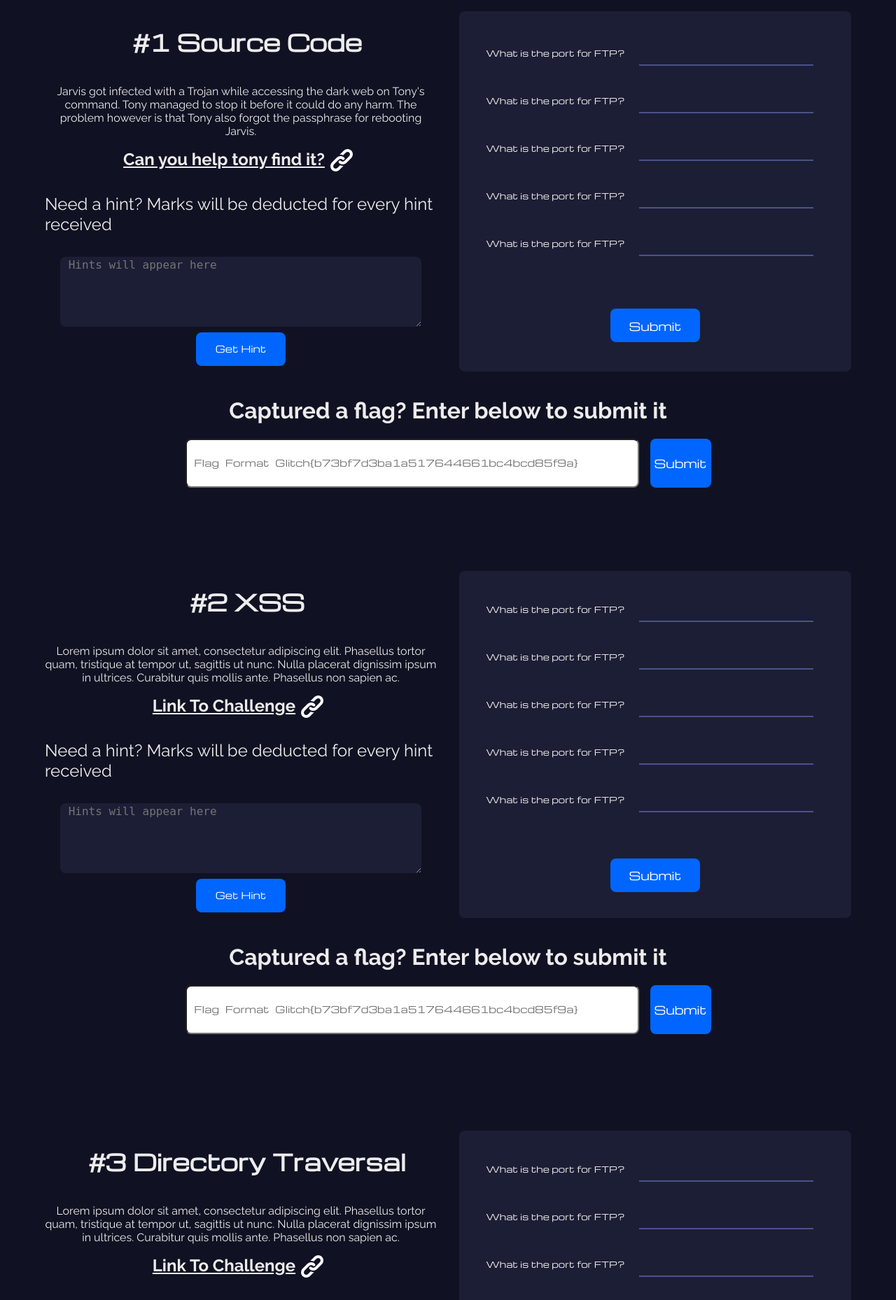
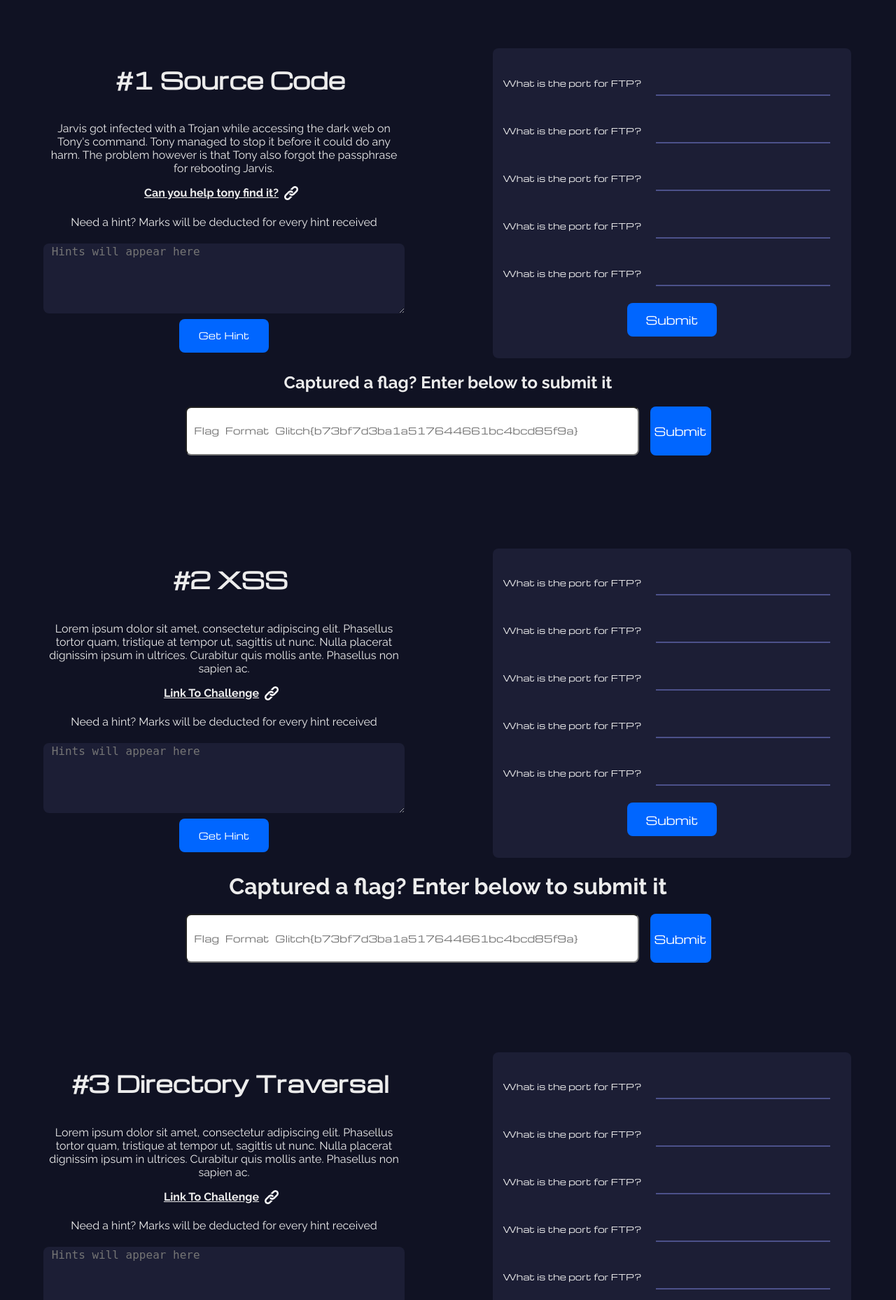
Before and after one commit to Mys7erio/Glitch-Xactitude2023, a PHP site: page / in a window 1280 px wide. Shown: the part 76-1934 px from the top of the page at 70% size. Run offline with PHP 8.4, Linux system fonts and the light colour scheme.

Commit message:
Decluttered the UI
	- Reduced font size of several elements and font size of hyperlink
	- Reduced size of page to 90vh (because navbar is 10 vh)
	- Set max-size of 40vw to Challenge and MCQ sections

```diff
--- a/index.html
+++ b/index.html
@@ -97,12 +97,12 @@
             <!-- Main axis will be horizontal-->
             <!--Actual Challenge-->
             <div class="challenge-section">
-                <h1 class="michroma" style="display: inline-block;">&nbsp; <b>#1</b> Source Code</h1>
+                <h1 class="michroma">&nbsp; <b>#1</b> Source Code</h1>
                 <p style="text-align: center;">Jarvis got infected with a Trojan while accessing the dark web on Tony's command.  Tony managed to stop it before it could do any harm. The problem however is that Tony also forgot the passphrase for rebooting Jarvis.</p>
 
-                <a href="https://google.com">
+                <a href="https://youtu.be/dQw4w9WgXcQ">
                     <b>Can you help tony find it?</b>
-                    <img src="/assets/hyperlink.png" style="margin: 0px 8px 0px 8px;">
+                    <img src="/assets/hyperlink.png">
                 </a>
 
                 <h4 class="raleway">Need a hint? Marks will be deducted for every hint received</h4>
@@ -141,7 +141,7 @@
 
         <!--This will hold flag submission input-->
         <div class="flag-input">
-            <h1 class="Raleway">Captured a flag? Enter below to submit it</h1>
+            <h2 class="Raleway">Captured a flag? Enter below to submit it</h2>
 
             <form action=="/flag/" id="flag-1">
                 <input type="text" name="flag-1" placeholder="&nbsp;Flag Format Glitch{b73bf7d3ba1a517644661bc4bcd85f9a}">
@@ -164,13 +164,13 @@
             <!-- Main axis will be horizontal-->
             <!--Actual Challenge-->
             <div class="challenge-section">
-                <h1 class="michroma" style="display: inline-block;">&nbsp; #2 XSS</h1>
+                <h1 class="michroma">&nbsp; #2 XSS</h1>
                 <p style="text-align: center;">
                     Lorem ipsum dolor sit amet, consectetur adipiscing elit. Phasellus tortor quam, tristique at tempor ut, sagittis ut nunc. Nulla placerat dignissim ipsum in ultrices. Curabitur quis mollis ante. Phasellus non sapien ac.</p>
 
-                <a href="https://google.com">
+                <a href="https://youtu.be/dQw4w9WgXcQ">
                     <b>Link To Challenge </b>
-                    <img src="/assets/hyperlink.png" style="margin: 0px 8px 0px 8px;">
+                    <img src="/assets/hyperlink.png">
                 </a>
 
                 <h4 class="raleway">Need a hint? Marks will be deducted for every hint received</h4>
@@ -231,13 +231,14 @@
             <!-- Main axis will be horizontal-->
             <!--Actual Challenge-->
             <div class="challenge-section">
-                <h1 class="michroma" style="display: inline-block;">&nbsp; #3 Directory Traversal</h1>
+                <h1 class="michroma">&nbsp; #3 Directory Traversal</h1>
                 <p style="text-align: center;">
-                    Lorem ipsum dolor sit amet, consectetur adipiscing elit. Phasellus tortor quam, tristique at tempor ut, sagittis ut nunc. Nulla placerat dignissim ipsum in ultrices. Curabitur quis mollis ante. Phasellus non sapien ac.</p>
+                    Lorem ipsum dolor sit amet, consectetur adipiscing elit. Phasellus tortor quam, tristique at tempor ut, sagittis ut nunc. Nulla placerat dignissim ipsum in ultrices. Curabitur quis mollis ante. Phasellus non sapien ac.
+                </p>
 
-                <a href="https://google.com">
+                <a href="https://youtu.be/dQw4w9WgXcQ">
                     <b>Link To Challenge </b>
-                    <img src="/assets/hyperlink.png" style="margin: 0px 8px 0px 8px;">
+                    <img src="/assets/hyperlink.png">
                 </a>
 
                 <h4 class="raleway">Need a hint? Marks will be deducted for every hint received</h4>
@@ -302,13 +303,13 @@
             <!-- Main axis will be horizontal-->
             <!--Actual Challenge-->
             <div class="challenge-section">
-                <h1 class="michroma" style="display: inline-block;">&nbsp; <b>#4</b> Parameter Tampering</h1>
+                <h1 class="michroma">&nbsp; <b>#4</b> Parameter Tampering</h1>
                 <p style="text-align: center;">
                     Lorem ipsum dolor sit amet, consectetur adipiscing elit. Phasellus tortor quam, tristique at tempor ut, sagittis ut nunc. Nulla placerat dignissim ipsum in ultrices. Curabitur quis mollis ante. Phasellus non sapien ac.</p>
 
-                <a href="https://google.com">
+                <a href="https://youtu.be/dQw4w9WgXcQ">
                     <b>Link To Challenge</b>
-                    <img src="/assets/hyperlink.png" style="margin: 0px 8px 0px 8px;">
+                    <img src="/assets/hyperlink.png">
                 </a>
 
                 <h4 class="raleway">Need a hint? Marks will be deducted for every hint received</h4>
@@ -371,13 +372,13 @@
             <!-- Main axis will be horizontal-->
             <!--Actual Challenge-->
             <div class="challenge-section">
-                <h1 class="michroma" style="display: inline-block;">&nbsp; <b>#5</b> Recursive Zipping + Crypto</h1>
+                <h1 class="michroma">&nbsp; <b>#5</b> Recursive Zipping + Crypto</h1>
                 <p style="text-align: center;">
                     Lorem ipsum dolor sit amet, consectetur adipiscing elit. Phasellus tortor quam, tristique at tempor ut, sagittis ut nunc. Nulla placerat dignissim ipsum in ultrices. Curabitur quis mollis ante. Phasellus non sapien ac..</p>
 
-                <a href="https://google.com">
+                <a href="https://youtu.be/dQw4w9WgXcQ">
                     <b>Link to challenge</b>
-                    <img src="/assets/hyperlink.png" style="margin: 0px 8px 0px 8px;">
+                    <img src="/assets/hyperlink.png">
                 </a>
 
                 <h4 class="raleway">Need a hint? Marks will be deducted for every hint received</h4>
@@ -441,13 +442,13 @@
             <!-- Main axis will be horizontal-->
             <!--Actual Challenge-->
             <div class="challenge-section">
-                <h1 class="michroma" style="display: inline-block;">&nbsp; <b>#6</b> OSINT </h1>
+                <h1 class="michroma">&nbsp; <b>#6</b> OSINT </h1>
                 <p style="text-align: center;">
                     Lorem ipsum dolor sit amet, consectetur adipiscing elit. Phasellus tortor quam, tristique at tempor ut, sagittis ut nunc. Nulla placerat dignissim ipsum in ultrices. Curabitur quis mollis ante. Phasellus non sapien ac..</p>
 
-                <a href="https://google.com">
+                <a href="https://youtu.be/dQw4w9WgXcQ">
                     <b>Link to challenge</b>
-                    <img src="/assets/hyperlink.png" style="margin: 0px 8px 0px 8px;">
+                    <img src="/assets/hyperlink.png">
                 </a>
 
                 <h4 class="raleway">Need a hint? Marks will be deducted for every hint received</h4>
--- a/style.css
+++ b/style.css
@@ -19,8 +19,8 @@ body {
 nav {
     display: flex;
     align-items: center;
-    position: sticky;
-    top: 0px;
+    /* position: sticky;
+    top: 0px; */
     padding: 0px 5vh 0px 5vh;
     background-color: var(--bgcolor); /*Content starts flowing over the navbar when scrolled without bgcolor property*/
 }
@@ -67,7 +67,9 @@ nav {
 .challenge-page {
     display: flex;
     flex-direction: column;
-    height: 100vh;
+    /* align-items: center;  */
+    justify-content: center;
+    height: 90vh;
     margin: 0px 5vh 0px 5vh;
     /* padding: 0px 5vh 0px 5vh; */
 }
@@ -75,6 +77,8 @@ nav {
 .challenge-container {
     display: flex;
     flex-direction: row;
+    justify-content: center;
+
 }
 
 .challenge-section {
@@ -83,15 +87,17 @@ nav {
     flex-direction: column;
     justify-content: center;
     align-items: center;
-    margin: 16px;
+    margin-right: 64px;
+    max-width: 40vw;
 }
+
 .challenge-section > a {
     display: flex;
     color: var(--pale-white);
-    font-size: 24px;
+    /* font-size: 24px; */
 }
 .challenge-section > h4 {
-    font-size: 24px;
+    /* font-size: 24px; */
     font-weight: 500;
 }
 .challenge-section > textarea {
@@ -112,16 +118,22 @@ nav {
     cursor: pointer;
     margin: 8px;
 }
+.challenge-section > a > img{
+    height: 20px;
+    width: 20px;
+    margin: 0px 8px 0px 8px;
+}
 
 .challenge-questions {
     display: flex;
     flex-direction: column;
-    justify-content: space-around;
+    justify-content: center;
     /* align-items: center; */
     flex: 1;
     border-radius: 8px;
     background-color: var(--dark-blue);
-    margin: 16px;
+    margin-left: 64px;
+    max-width: 40vw; /* An attempt to make the UI less cluttered */
 }
 .challenge-questions > form {
     display: flex;
@@ -137,6 +149,7 @@ nav {
     height: 32px;
     margin: 16px;
     font-family: Michroma;
+    color: var(--pale-white);
     background-color: transparent;
     /* This can't be converted to use vairables  */
     border: 2px solid #4C518A;
@@ -162,7 +175,6 @@ nav {
     display: flex;
     flex-direction: column;
     align-items: center;
-    justify-content: flex-end;
 }
 .flag-input > form {
     display: flex;
```
